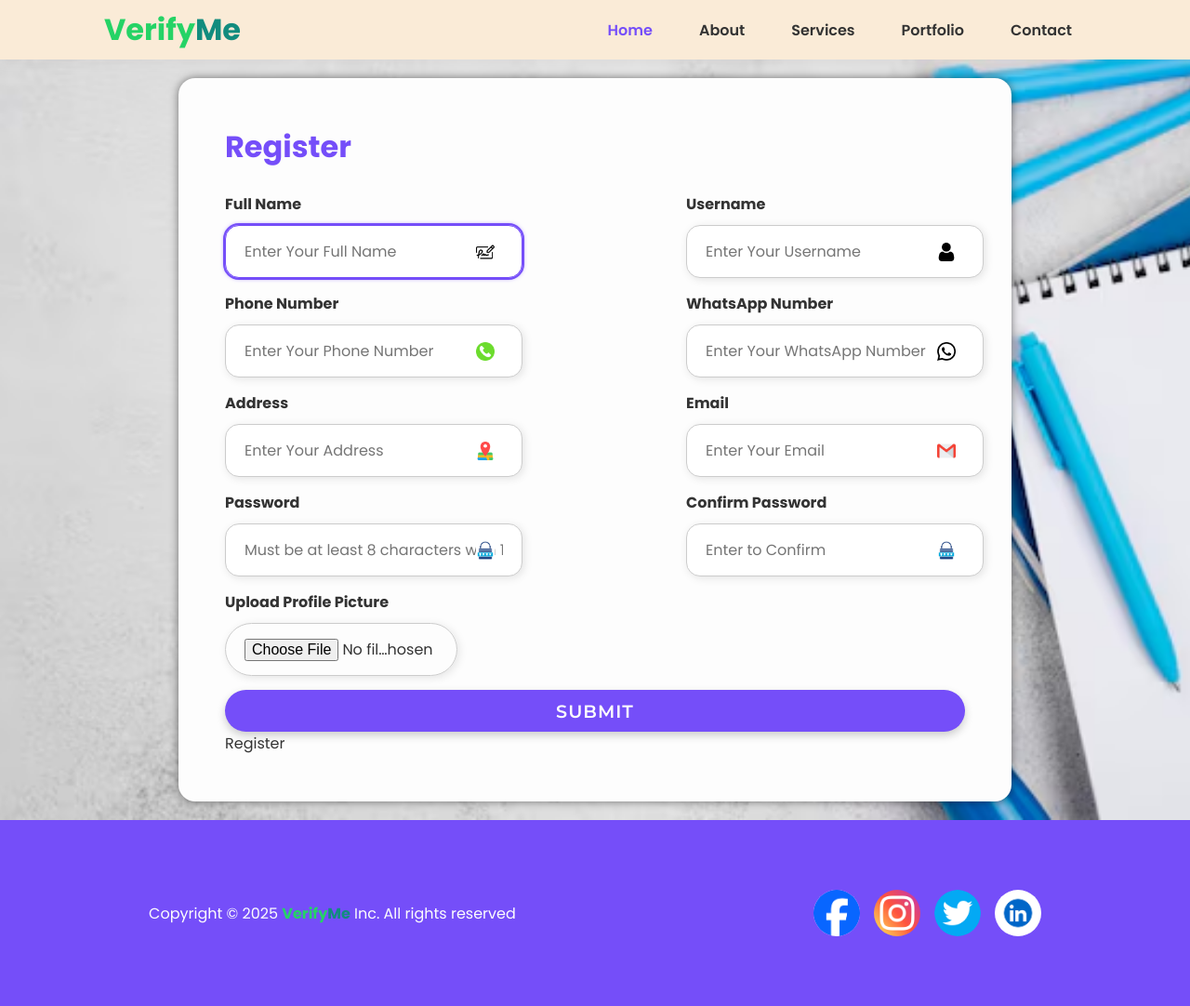
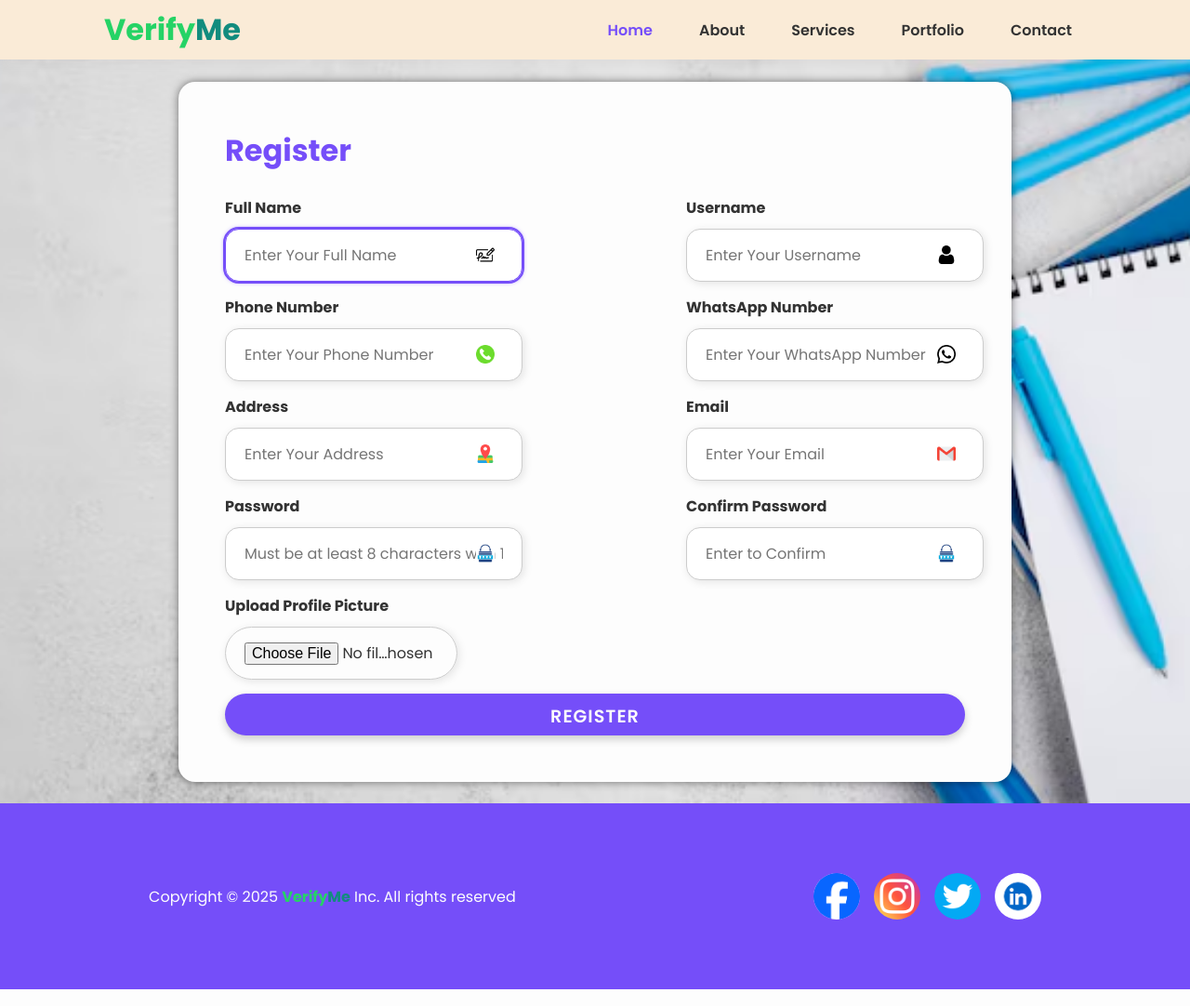
Before and after one commit to Moonbaboon3/Registeration_Web_page, a PHP site: page / in a window 1280 px wide. Shown: the whole page at 93% size. Run offline with PHP 8.4, Linux system fonts and the light colour scheme.

Commit message:
Register Button fixed

```diff
--- a/Index.php
+++ b/Index.php
@@ -93,7 +93,6 @@
                 <div class="input-inner-container">
                     <div class="lol">
                         <p class="input-label">Full Name</p>
-
                     </div>
                     <div class="im_input">
                         <input type="text"
@@ -103,7 +102,6 @@
                             autofocus autocomplete="off">
                         <img src="assets/signature.png" class="input-icon" alt="">
                     </div>
-
                     <p class="error"><?php echo $full_name_error ?></p>
                 </div>
 
@@ -117,7 +115,6 @@
                     </div>
                     <p class="error" id="username_error"><?php echo $user_name_error ?></p>
                 </div>
-
             </div>
 
             <div class="input-outer-container">
@@ -138,13 +135,11 @@
                         <p class="input-label">WhatsApp Number</p>
                     </div>
                     <div class="im_input">
-
                         <input type="text" class="input-field" name="whatsapp_number" placeholder="Enter Your WhatsApp Number" autofocus autocomplete="off">
                         <img src="assets/whatsapp.png" class="input-icon" alt="">
                     </div>
                     <p class="error"><?php echo $whatsapp_number_error ?></p>
                 </div>
-
             </div>
 
             <div class="input-outer-container">
@@ -153,7 +148,6 @@
                         <p class="input-label">Address</p>
                     </div>
                     <div class="im_input">
-
                         <input type="text" class="input-field" name="address" placeholder="Enter Your Address" autofocus autocomplete="off">
                         <img src="assets/location-pin.png" class="input-icon" alt="">
                     </div>
@@ -170,8 +164,6 @@
                     </div>
                     <p class="error"><?php echo $email_error ?></p>
                 </div>
-
-
             </div>
 
             <div class="input-outer-container">
@@ -186,11 +178,9 @@
                             class="input-icon toggle-password"
                             onclick="togglePassword(this)"
                             alt="Toggle Password">
-
                     </div>
                     <p class="error"><?php echo $password_error; ?></p>
                 </div>
-
                 <div class="input-inner-container">
                     <p class="input-label">Confirm Password</p>
                     <div class="im_input">
@@ -209,14 +199,20 @@
                     <p class="error"><?php echo $confirm_password_error; ?></p>
                 </div>
             </div>
-
             <div class="input-outer-container">
                 <div class="input-inner-container">
                     <p class="input-label">Upload Profile Picture</p>
-                    <input type="file" class="input-field_img" name="user_image" accept="image/*">
+                    <input
+                        type="file"
+                        class="input-field_img"
+                        name="user_image"
+                        accept="image/*">
                 </div>
             </div>
-            <input type="submit" class="register-button">Register</input>
+            <button
+                type="submit"
+                value="Submit"
+                class="register-button">Register</button>
         </form>
     </div>
     <?php include 'Footer.php' ?>
--- a/style.css
+++ b/style.css
@@ -180,7 +180,6 @@
 /* submit button styles here */
 .register-button {
   height: 45px;
-  font-family: "Montserrat", sans-serif;
   font-size: 1.2rem;
   font-weight: 600;
   border: none;
```
